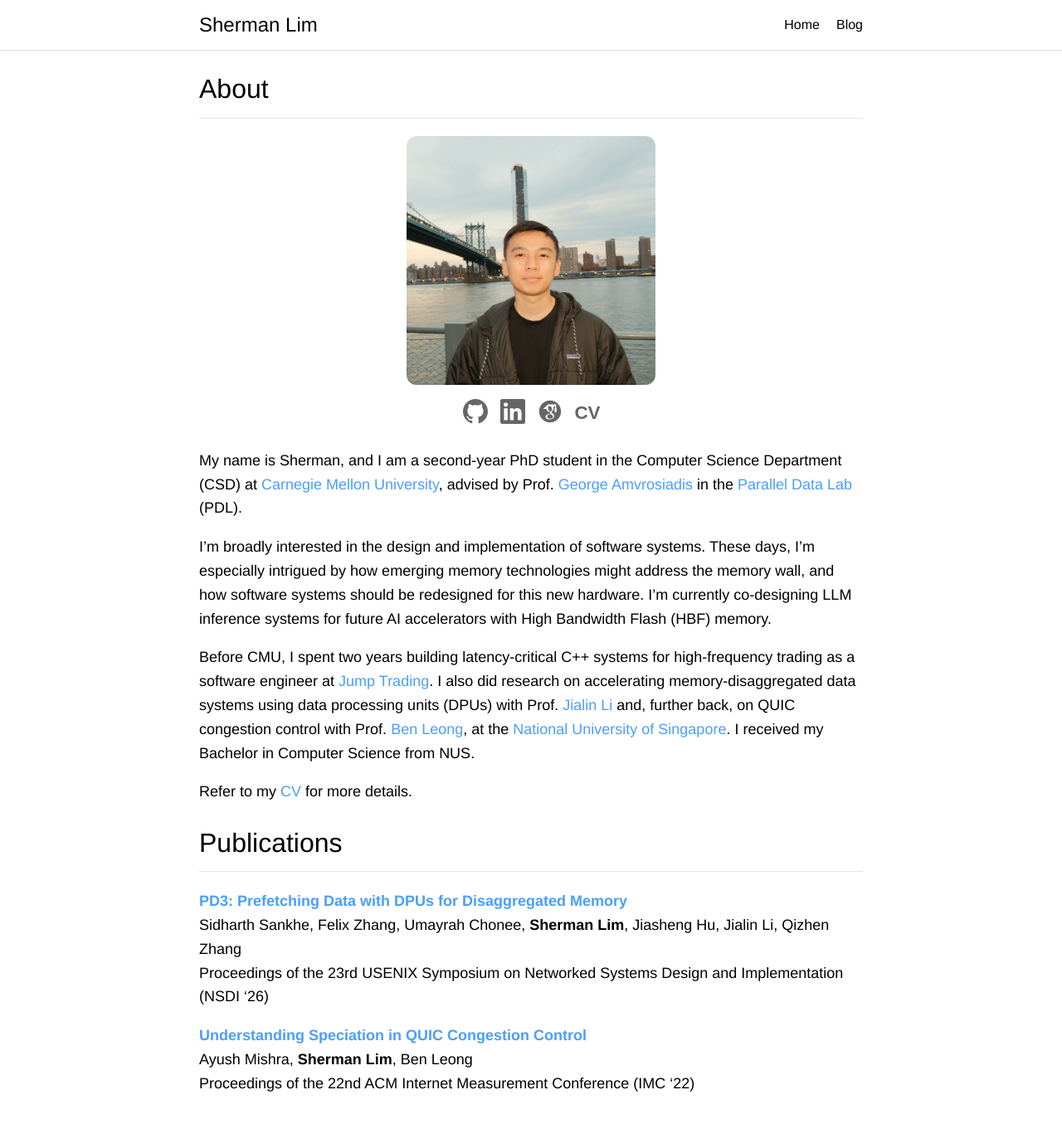
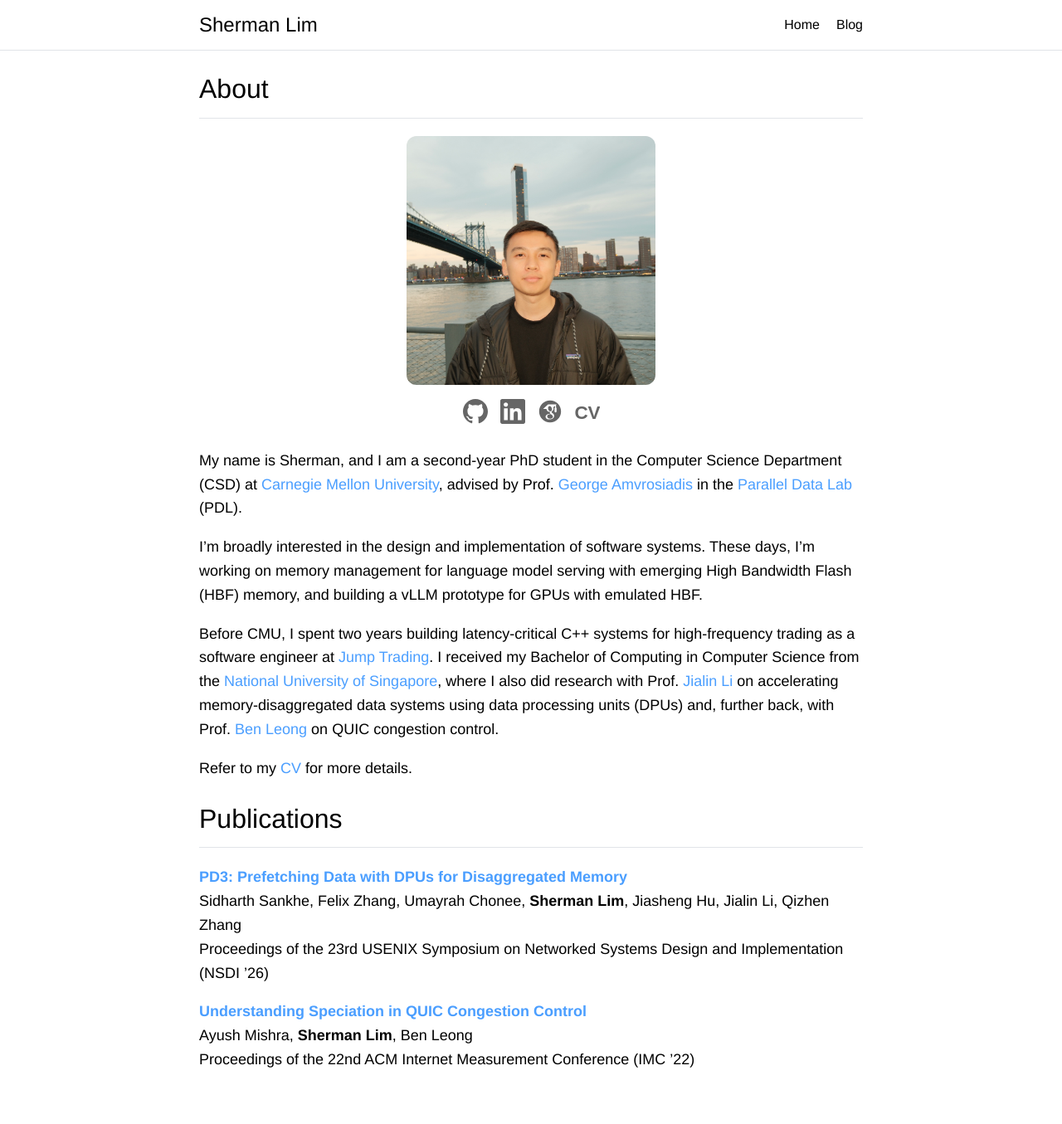
Before and after one commit to shermanjlim/shermanjlim, a Jekyll site: the page built from index.md, in a window 1280 px wide and 1399 px high. Shown: the top 1355 px of the window at 83% size. Built offline with Jekyll 4.4.1, drawn with Linux system fonts in a browser that asks for light colours.

Commit message:
Update CV and refresh about section wording
Replace the CV PDF with the latest version, update the description of
current work, and tidy the NUS background and conference year punctuation.

Co-Authored-By: Claude Opus 5.5 <noreply@anthropic.com>

```diff
--- a/index.md
+++ b/index.md
@@ -37,11 +37,10 @@ title: "Home"
 
 My name is Sherman, and I am a second-year PhD student in the Computer Science Department (CSD) at [Carnegie Mellon University](https://www.cmu.edu/), advised by Prof. [George Amvrosiadis](https://users.ece.cmu.edu/~gamvrosi/) in the [Parallel Data Lab](https://www.pdl.cmu.edu/index.shtml) (PDL).
 
-I'm broadly interested in the design and implementation of software systems. These days, I'm especially intrigued by how emerging memory technologies might address the memory wall, and how software systems should be redesigned for this new hardware. I'm currently co-designing LLM inference systems for future AI accelerators with High Bandwidth Flash (HBF) memory.
+I'm broadly interested in the design and implementation of software systems. These days, I'm working on memory management for language model serving with emerging High Bandwidth Flash (HBF) memory, and building a vLLM prototype for GPUs with emulated HBF.
 
 Before CMU, I spent two years building latency-critical C++ systems for high-frequency trading as a software engineer at [Jump Trading](https://jumptrading.com).
-I also did research on accelerating memory-disaggregated data systems using data processing units (DPUs) with Prof. [Jialin Li](https://www.comp.nus.edu.sg/~lijl/) and, further back, on QUIC congestion control with Prof. [Ben Leong](https://www.comp.nus.edu.sg/~bleong/), at the [National University of Singapore](https://nus.edu.sg/).
-I received my Bachelor in Computer Science from NUS.
+I received my Bachelor of Computing in Computer Science from the [National University of Singapore](https://nus.edu.sg/), where I also did research with Prof. [Jialin Li](https://www.comp.nus.edu.sg/~lijl/) on accelerating memory-disaggregated data systems using data processing units (DPUs) and, further back, with Prof. [Ben Leong](https://www.comp.nus.edu.sg/~bleong/) on QUIC congestion control.
 
 Refer to my [CV](/assets/files/ShermanLim_CV.pdf) for more details.
 
@@ -49,8 +48,8 @@ Refer to my [CV](/assets/files/ShermanLim_CV.pdf) for more details.
 
 [**PD3: Prefetching Data with DPUs for Disaggregated Memory**](https://www.usenix.org/conference/nsdi26/presentation/sankhe)
 Sidharth Sankhe, Felix Zhang, Umayrah Chonee, **Sherman Lim**, Jiasheng Hu, Jialin Li, Qizhen Zhang
-Proceedings of the 23rd USENIX Symposium on Networked Systems Design and Implementation (NSDI '26)
+Proceedings of the 23rd USENIX Symposium on Networked Systems Design and Implementation (NSDI ’26)
 
 [**Understanding Speciation in QUIC Congestion Control**](https://doi.org/10.1145/3517745.3561459)
 Ayush Mishra, **Sherman Lim**, Ben Leong
-Proceedings of the 22nd ACM Internet Measurement Conference (IMC '22)
+Proceedings of the 22nd ACM Internet Measurement Conference (IMC ’22)
```
Also changed, not shown: 1 other file.
